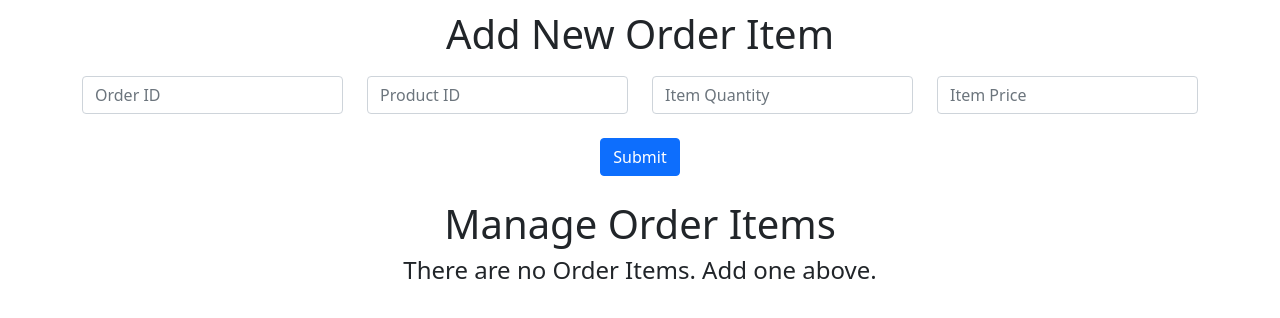
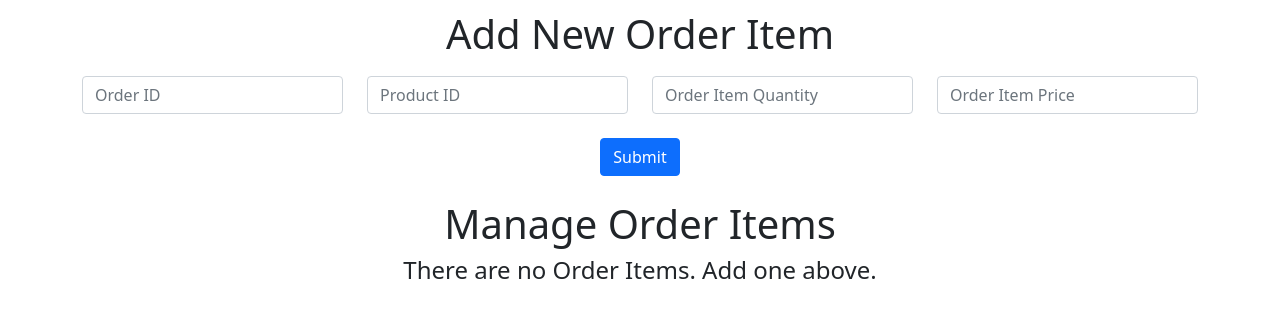
Before and after one commit to CaseyArndt/DBProject, a Flask app: page /orderitems in a window 1280 px wide. Shown: the part 56-374 px from the top of the page. Run offline with Flask 2, Linux system fonts and the light colour scheme; data that the repository does not hold is empty; some libraries are stand-ins or nearby versions.

Commit message:
OrderItem functionality

```diff
--- a/app.py
+++ b/app.py
@@ -151,13 +151,13 @@ def order_items():
     db_connection = connect_to_database()
     if request.method == 'POST':
         try:
-            order_id = request.form['order_id']
-            product_id = request.form['product_id']
-            order_item_quantity= request.form['order_item_quantity']
-            order_item_price = request.form['order_item_price']
+            product_id = int(request.form['product_id'])
+            order_id = int(request.form['order_id'])
+            order_item_quantity= int(request.form['order_item_quantity'])
+            order_item_price = float(request.form['order_item_price'])
 
-            query = "INSERT INTO `OrderItems` (`orderID`, `productID`, `orderItemQuantity`, `orderItemPrice` VALUES (%s, %s, %s, %s)"
-            data = (order_id, product_id, order_item_quantity, order_item_price)
+            query = "INSERT INTO `OrderItems` (`productID`, `orderID`, `orderItemQuantity`, `orderItemPrice` VALUES (%s, %s, %s, %s)"
+            data = (product_id, order_id, order_item_quantity, order_item_price)
             execute_query(db_connection, query, data)
 
             return redirect('/orderitems')
--- a/templates/orderitems.html
+++ b/templates/orderitems.html
@@ -17,10 +17,10 @@
                 <input type="text" class="form-control" name="product_id" id ="product_id" placeholder="Product ID">
             </div>
             <div class="col">
-                <input type="text" class="form-control" name="order_item_quantity" id ="order_item_quantity" placeholder="Item Quantity">
+                <input type="text" class="form-control" name="order_item_quantity" id ="order_item_quantity" placeholder="Order Item Quantity">
             </div>
             <div class="col">
-                <input type="text" class="form-control" name="order_item_price" id ="order_item_price" placeholder="Item Price">
+                <input type="text" class="form-control" name="order_item_price" id ="order_item_price" placeholder="Order Item Price">
             </div>
         </div>
         <br>
```
